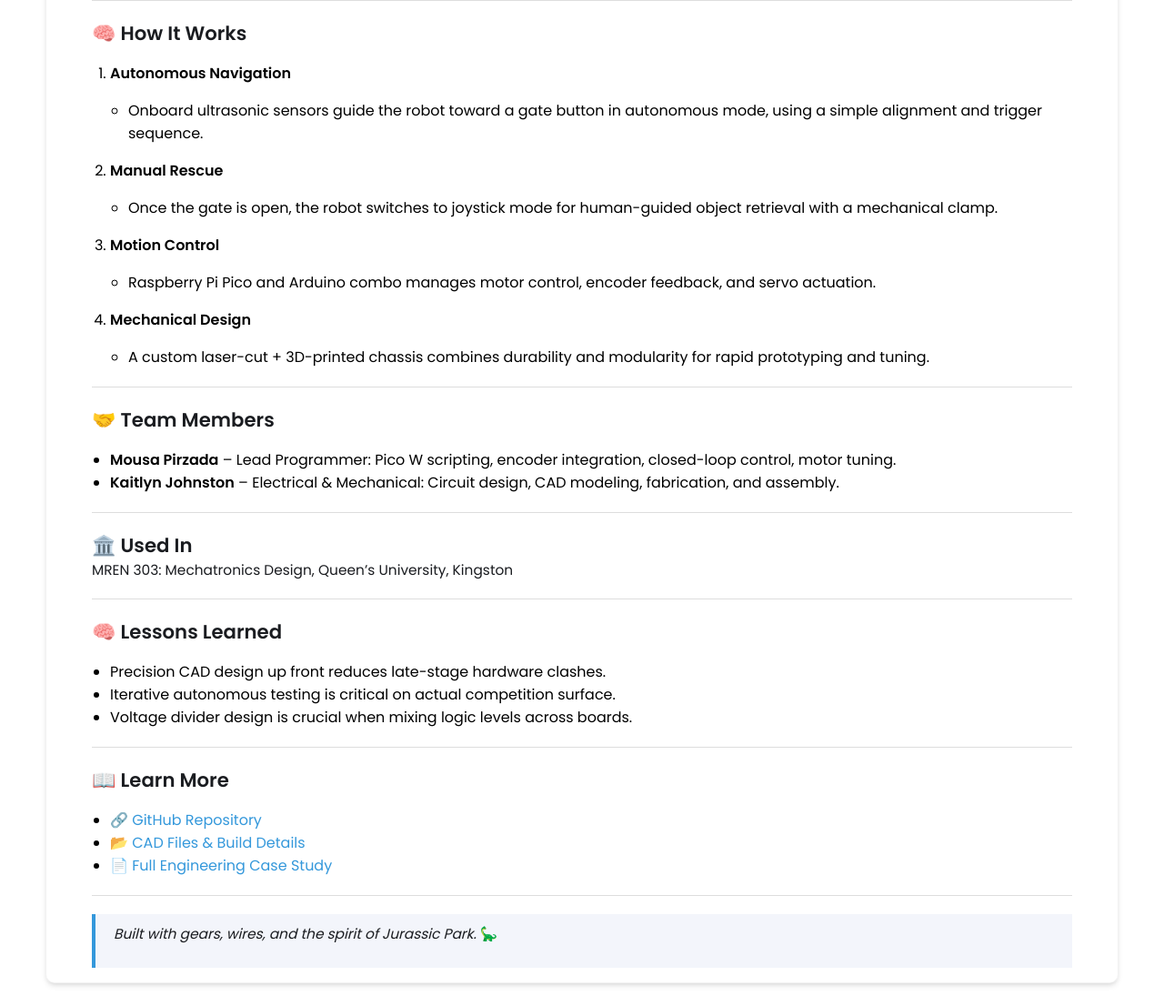
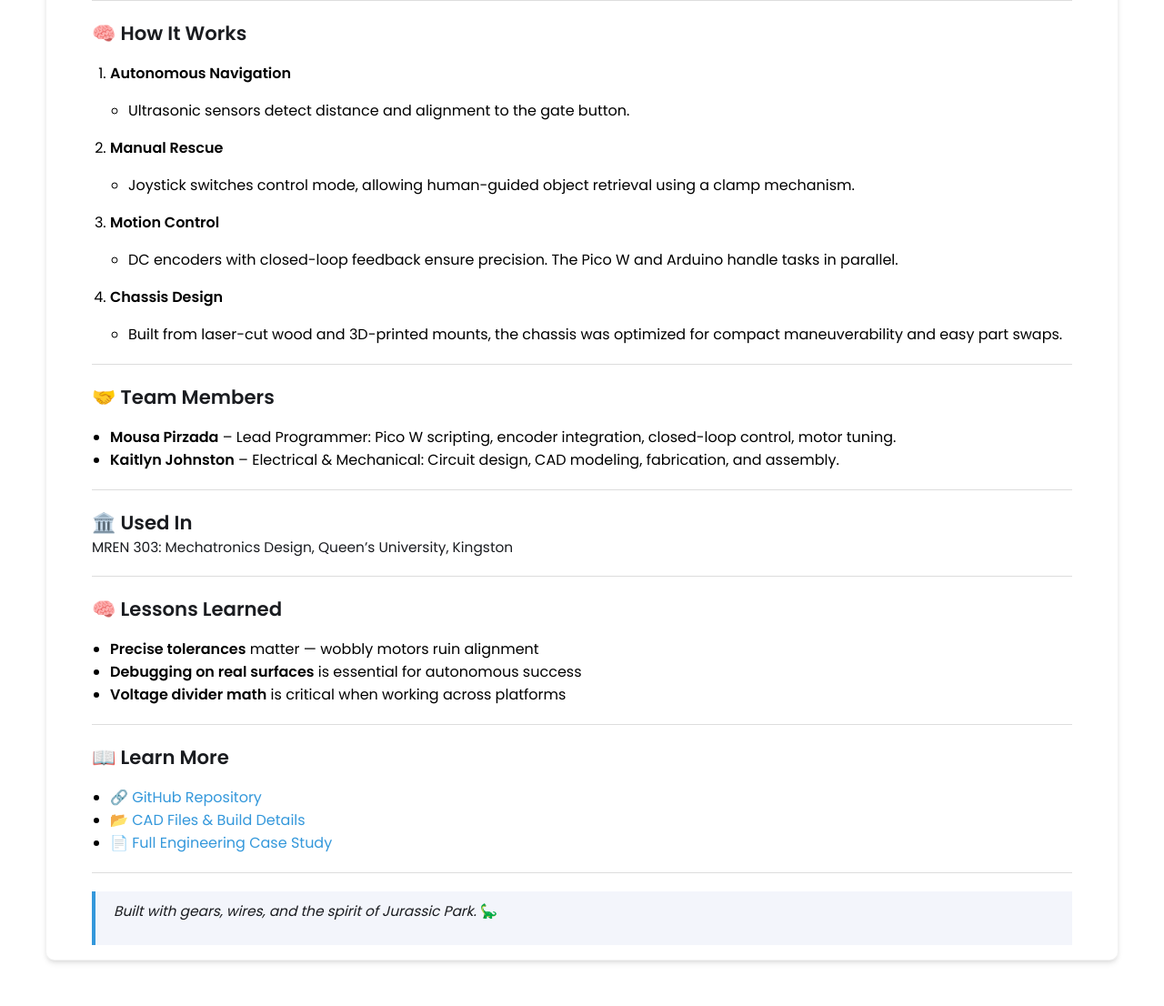
Before and after one commit to 20mup/20mup.github.io, a Jekyll site: the page built from _projects/jurassic-rescue-robot/index.md, in a window 1280 px wide and 1400 px high, scrolled down 2253 px. Shown: the part 294-1400 px from the top of the window at 91% size. Built offline with Jekyll 4.4.1, drawn with Linux system fonts in a browser that asks for light colours; after the commit the page ends 3628 px from its top, so only the background shows below that; some of the changed text lies outside the part shown.

Commit message:
Update index.md

```diff
--- a/_projects/jurassic-rescue-robot/index.md
+++ b/_projects/jurassic-rescue-robot/index.md
@@ -30,8 +30,8 @@
 
 **Problem:** Navigate a cluttered, constraint-heavy board and retrieve a figure with minimal resources.
 **Solution:** A two-mode robot:
-- Autonomous navigation to press a gate-opening button.
-- Manual joystick control to retrieve a rescue object via clamp.
+- Use ultrasonic sensors for autonomous alignment and button pressing
+- Switch to manual control with joystick to grab and retrieve the figure
 
 ---
 
@@ -77,16 +77,16 @@
 ## 🧠 How It Works
 
 1. **Autonomous Navigation**
-   - Onboard ultrasonic sensors guide the robot toward a gate button in autonomous mode, using a simple alignment and trigger sequence.
+   - Ultrasonic sensors detect distance and alignment to the gate button.
 
 2. **Manual Rescue**
-   - Once the gate is open, the robot switches to joystick mode for human-guided object retrieval with a mechanical clamp.
+   - Joystick switches control mode, allowing human-guided object retrieval using a clamp mechanism.
 
 3. **Motion Control**
-   - Raspberry Pi Pico and Arduino combo manages motor control, encoder feedback, and servo actuation.
+   - DC encoders with closed-loop feedback ensure precision. The Pico W and Arduino handle tasks in parallel.
 
-4. **Mechanical Design**
-   - A custom laser-cut + 3D-printed chassis combines durability and modularity for rapid prototyping and tuning.
+4. **Chassis Design**
+   - Built from laser-cut wood and 3D-printed mounts, the chassis was optimized for compact maneuverability and easy part swaps.
 
 ---
 
@@ -104,9 +104,9 @@
 
 ## 🧠 Lessons Learned
 
-- Precision CAD design up front reduces late-stage hardware clashes.
-- Iterative autonomous testing is critical on actual competition surface.
-- Voltage divider design is crucial when mixing logic levels across boards.
+- **Precise tolerances** matter — wobbly motors ruin alignment
+- **Debugging on real surfaces** is essential for autonomous success
+- **Voltage divider math** is critical when working across platforms
 
 ---
 
```
